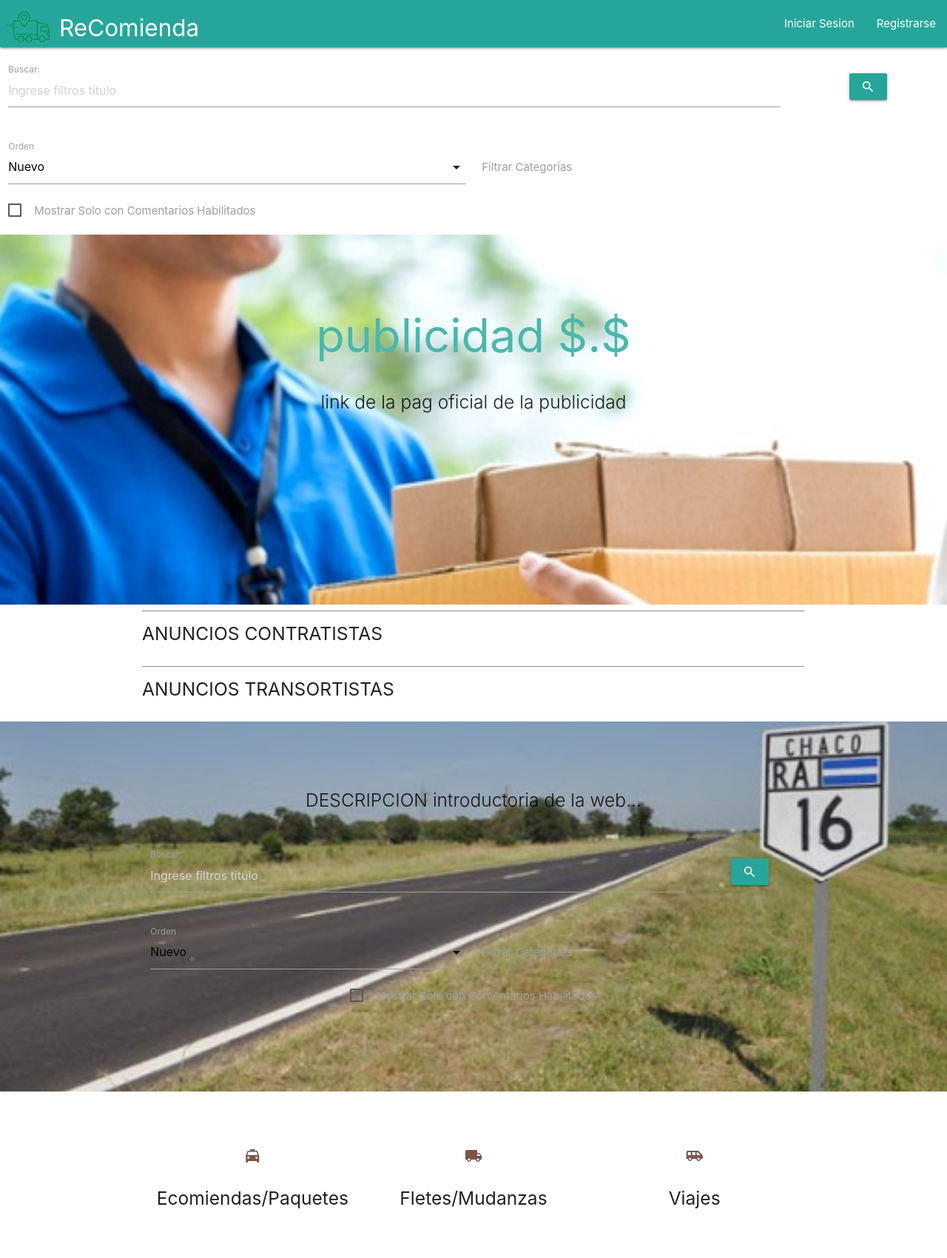
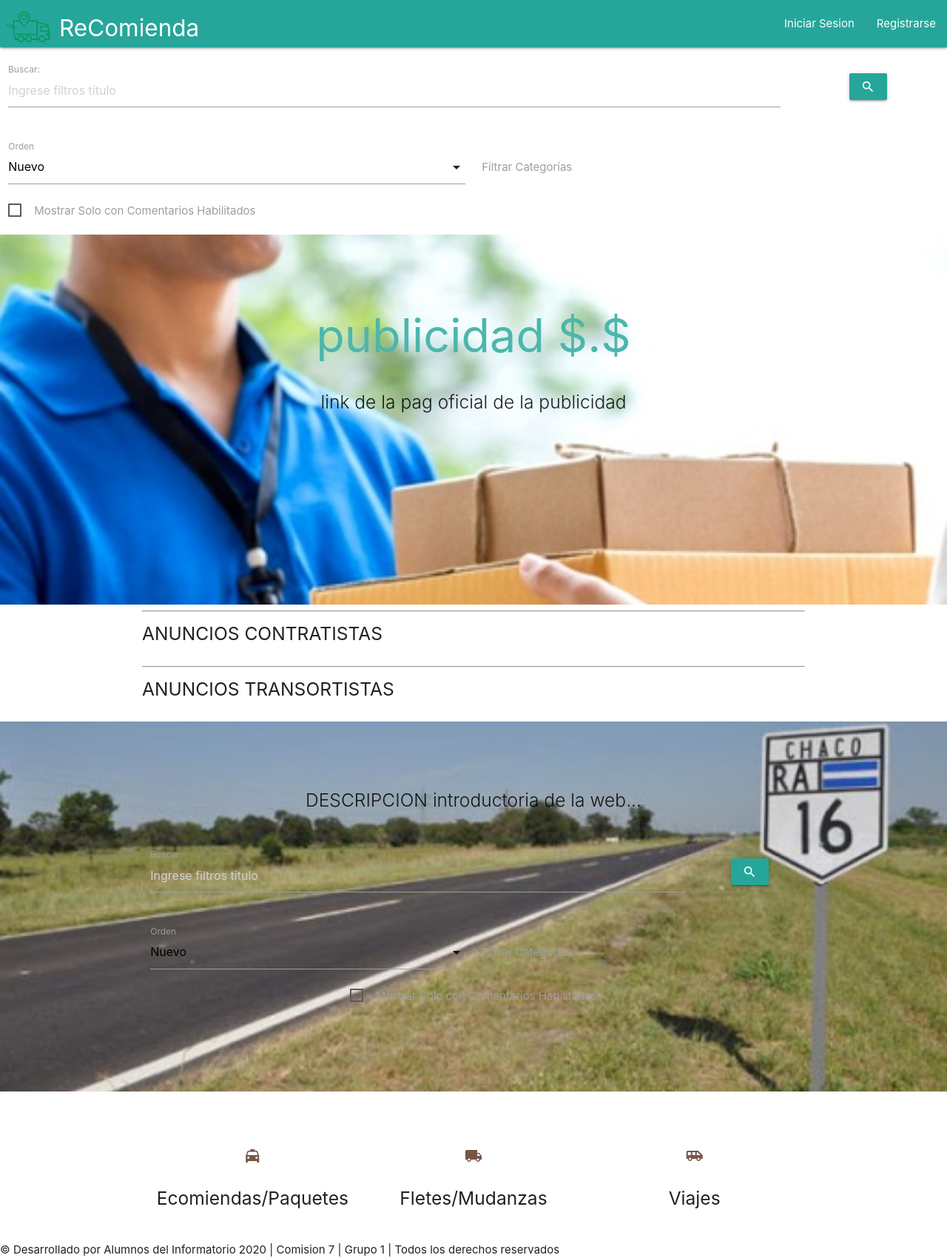
Before and after one commit to informatorio2020com07/Grupo1, a Django app: page / in a window 1280 px wide. Shown: the whole page at 74% size. Before the commit the page ends 1633 px from the top, so only its background shows below. Run offline with Django 3.2, Linux system fonts and the light colour scheme; data that the repository does not hold is empty; some libraries are stand-ins or nearby versions.

Commit message:
Buscandole la vuelta

```diff
--- a/ReComienda/Anuncio/templates/anuncio/index.html
+++ b/ReComienda/Anuncio/templates/anuncio/index.html
@@ -20,7 +20,7 @@
   <div class="row">
       <hr>
     <h5>ANUNCIOS CONTRATISTAS</h5>
-      {% include 'anuncio/cuadricula_contratista.html' with lista_anuncio=lista_anuncio %}
+      {% include 'anuncio/cuadricula_contratista.html' with lista_anuncio=lista_contrato %}
   </div>
 </div>
 </div>
--- a/ReComienda/templates/base.html
+++ b/ReComienda/templates/base.html
@@ -83,7 +83,13 @@
         </div>
       </div>
   </strong>
+  <!--FOOTER-->
+    <footer>
 
+      &copy; Desarrollado por Alumnos del Informatorio 2020 | Comision 7 | Grupo 1 | Todos los derechos reservados
+
+    </footer>
+    <!--FIN FOOTER-->
 </body>
   <!--  Scripts-->
   <script src="https://code.jquery.com/jquery-2.1.1.js"></script>
```
